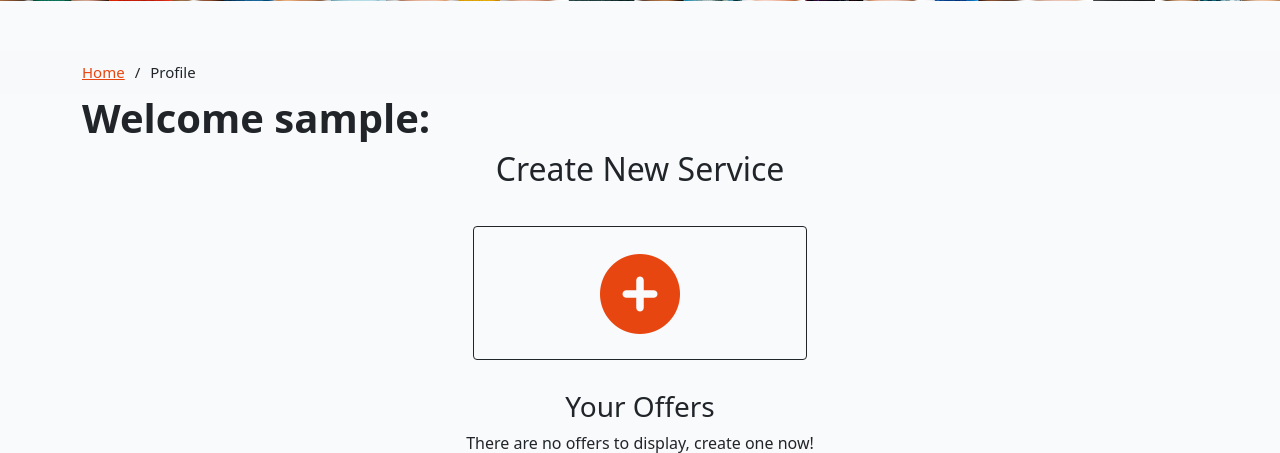
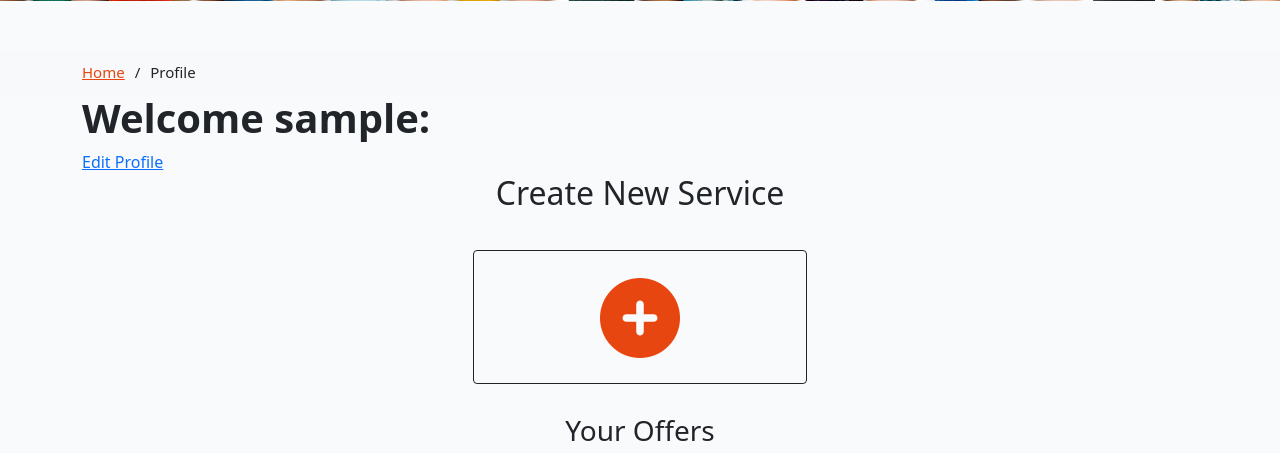
Before and after one commit to HinaKhan94/palpicker, a Django app: page /user/user_profile/ in a window 1280 px wide. Shown: the part 599-1052 px from the top of the page. Run offline with Django 3.2, Linux system fonts and the light colour scheme; the visitor is signed in with stand-in values (Sample User, id 1); data that the repository does not hold is empty; some libraries are stand-ins or nearby versions.

```diff
--- a/static/js/script.js
+++ b/static/js/script.js
@@ -1,12 +1,15 @@
 const myModal = new bootstrap.Modal(document.getElementById('request-service'));
 const OfferModal = new bootstrap.Modal(document.getElementById('offerModal'));
 
+/** Modal event listener function **/
 window.addEventListener('DOMContentLoaded', () => {
    myModal.show();
    OfferModal.show();
    console.log('modal clicked');
 });
 
+/** Button hide on details page
+ *  event listener function **/
 function hideRequestButton() {
    //
    document.querySelector('#make-request-btn').style.display = 'none';
--- a/templates/base.html
+++ b/templates/base.html
@@ -1,7 +1,7 @@
 {% load static %}
 
 <!DOCTYPE html>
-<html class="en">
+<html lang="en" class="h-100">
 
 <head>
     <meta charset="UTF-8">
--- a/templates/dashboard/user_profile.html
+++ b/templates/dashboard/user_profile.html
@@ -24,7 +24,7 @@
     <div class="container">
         <div class="dashboard-title">
             <h1><strong>Welcome {{ user }}:</strong></h1>
-            <a href="{% url 'edit_profile' %}"></a>
+            <a href="{% url 'edit_profile' %}">Edit Profile</a>
         </div>
     </div>
 
```
